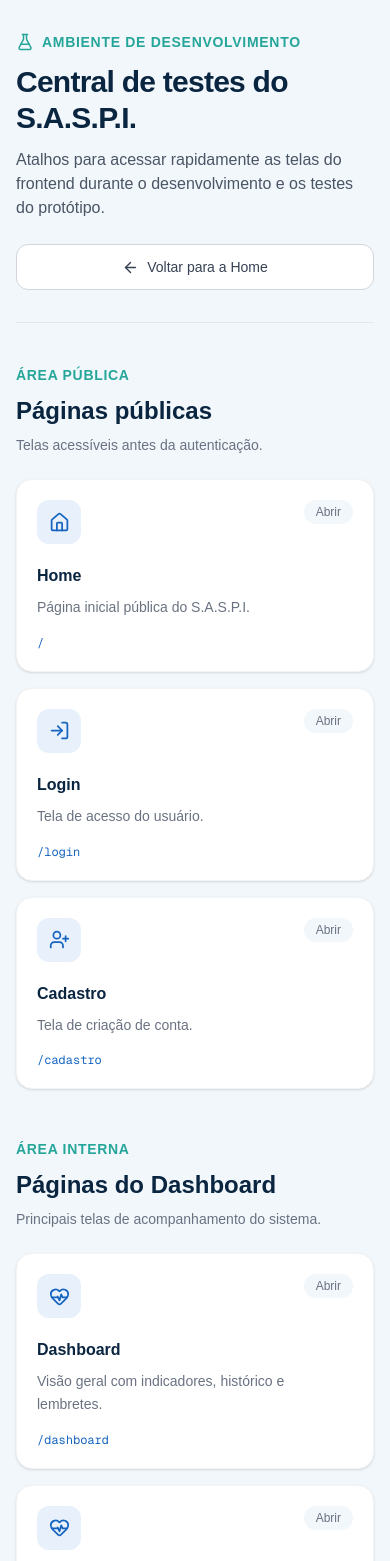
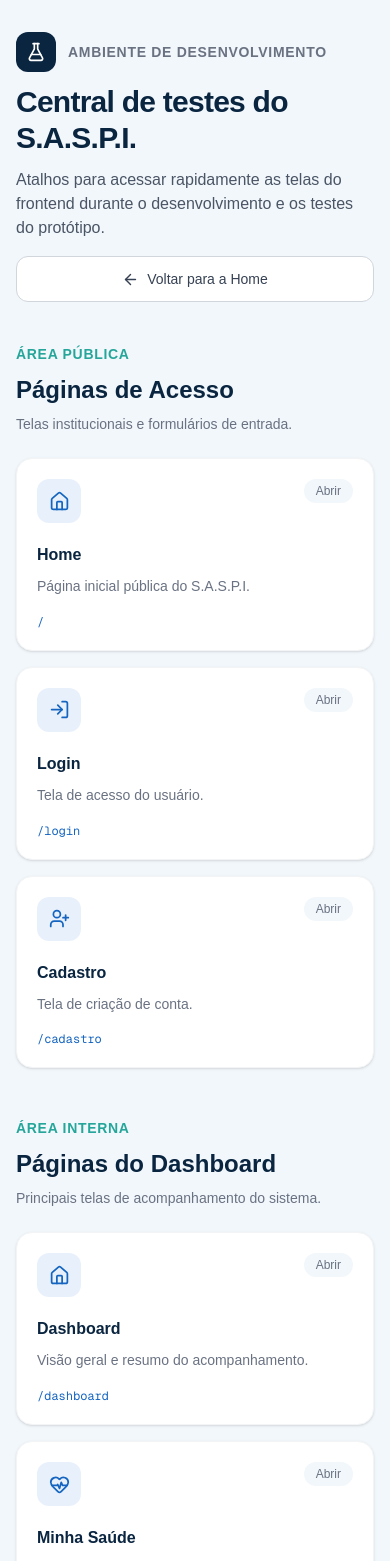
Before and after one commit to MiguelHelen/S.A.S.P.I-Sistema-de-Acompanhamento-de-Saude-para-Pessoas-Idosas-, a Next.js app: page /dev in a window 390 px wide. Shown: the top 1561 px of the page. Built offline with nearby package versions, Linux system fonts and the light colour scheme; no server answers.

Commit message:
build: atualiza regras do eslint, gitignore e conexao na pagina dev

```diff
--- a/eslint.config.mjs
+++ b/eslint.config.mjs
@@ -1,18 +1,23 @@
-import { defineConfig, globalIgnores } from "eslint/config";
-import nextVitals from "eslint-config-next/core-web-vitals";
-import nextTs from "eslint-config-next/typescript";
+import { dirname } from "path";
+import { fileURLToPath } from "url";
+import { FlatCompat } from "@eslint/eslintrc";
 
-const eslintConfig = defineConfig([
-  ...nextVitals,
-  ...nextTs,
-  // Override default ignores of eslint-config-next.
-  globalIgnores([
-    // Default ignores of eslint-config-next:
-    ".next/**",
-    "out/**",
-    "build/**",
-    "next-env.d.ts",
-  ]),
-]);
+const __filename = fileURLToPath(import.meta.url);
+const __dirname = dirname(__filename);
+
+const compat = new FlatCompat({
+  baseDirectory: __dirname,
+});
+
+const eslintConfig = [
+  ...compat.extends("next/core-web-vitals", "next/typescript"),
+  {
+    rules: {
+      "@typescript-eslint/no-explicit-any": "off",
+      "@typescript-eslint/no-unused-vars": "off",
+      "react-hooks/set-state-in-effect": "off"
+    }
+  }
+];
 
 export default eslintConfig;
--- a/src/app/dev/page.tsx
+++ b/src/app/dev/page.tsx
@@ -1,3 +1,5 @@
+"use client";
+
 import Link from "next/link";
 import {
   ArrowLeft,
@@ -13,6 +15,7 @@ import {
   UserRound,
 } from "lucide-react";
 import { notFound } from "next/navigation";
+import { useEffect, useState } from "react";
 
 const publicRoutes = [
   {
@@ -38,60 +41,45 @@ const publicRoutes = [
 const dashboardRoutes = [
   {
     title: "Dashboard",
-    description: "Visão geral com indicadores, histórico e lembretes.",
+    description: "Visão geral e resumo do acompanhamento.",
     href: "/dashboard",
-    icon: HeartPulse,
+    icon: Home,
   },
   {
     title: "Minha Saúde",
-    description: "Acompanhamento dos principais indicadores de saúde.",
+    description: "Evolução dos indicadores de saúde.",
     href: "/dashboard/saude",
     icon: HeartPulse,
   },
   {
     title: "Medicamentos",
-    description: "Listagem e acompanhamento de medicamentos.",
+    description: "Lista de medicamentos cadastrados.",
     href: "/dashboard/medicamentos",
     icon: Pill,
   },
   {
     title: "Consultas",
-    description: "Agenda e acompanhamento de consultas.",
+    description: "Agenda de compromissos médicos.",
     href: "/dashboard/consultas",
     icon: CalendarDays,
   },
   {
+    title: "Exames",
+    description: "Central de laudos e resultados.",
+    href: "/dashboard/exames",
+    icon: FlaskConical,
+  },
+  {
     title: "Histórico",
-    description: "Registros anteriores de saúde.",
+    description: "Linha do tempo de registros clínicos.",
     href: "/dashboard/historico",
     icon: ClipboardList,
   },
   {
     title: "Perfil",
-    description: "Informações pessoais da conta.",
+    description: "Configurações da conta do usuário.",
     href: "/dashboard/perfil",
     icon: UserRound,
-  },
-];
-
-const formRoutes = [
-  {
-    title: "Novo registro",
-    description: "Formulário para registrar um novo indicador de saúde.",
-    href: "/dashboard/historico/novo",
-    category: "Saúde",
-  },
-  {
-    title: "Novo medicamento",
-    description: "Formulário para cadastrar um novo medicamento.",
-    href: "/dashboard/medicamentos/novo",
-    category: "Medicamentos",
-  },
-  {
-    title: "Nova consulta",
-    description: "Formulário para cadastrar uma nova consulta.",
-    href: "/dashboard/consultas/nova",
-    category: "Consultas",
   },
 ];
 
@@ -133,19 +121,52 @@ function RouteCard({
 }
 
 export default function DevPage() {
-  if (process.env.NODE_ENV === "production") {
-    notFound();
-  }
+  const [apiStatus, setApiStatus] = useState("Verificando...");
+
+  useEffect(() => {
+    // Trava de segurança para produção
+    if (process.env.NODE_ENV === "production") {
+      notFound();
+    }
+
+    // Ping na API para checar conexão e imprimir no F12
+    async function checkBackendConnection() {
+      const apiUrl = process.env.NEXT_PUBLIC_API_URL || "https://perfect-bravery-production-5ce7.up.railway.app";
+
+      try {
+        console.log("%c⏳ S.A.S.P.I. -> Tentando conectar com a API na Railway...", "color: #3b82f6; font-weight: bold;");
+
+        // Fazemos um fetch simples na rota principal
+        const response = await fetch(apiUrl);
+
+        if (response.ok || response.status === 404 || response.status === 401) {
+          // Se respondeu qualquer coisa (mesmo rota não encontrada/não autorizada), o servidor está online
+          console.log("%c✅ S.A.S.P.I. -> API CONECTADA COM SUCESSO!", "color: #10b981; font-size: 14px; font-weight: bold; background: #ecfdf5; padding: 4px; border-radius: 4px;");
+          setApiStatus("Conectado 🟢");
+        } else {
+          console.log("%c⚠️ S.A.S.P.I. -> A API respondeu com um erro inesperado.", "color: #f59e0b; font-weight: bold;");
+          setApiStatus("Erro na resposta 🟡");
+        }
+      } catch (error) {
+        console.error("%c❌ S.A.S.P.I. -> FALHA NA CONEXÃO. API OFFLINE OU ERRO DE CORS.", "color: #ef4444; font-size: 14px; font-weight: bold; background: #fef2f2; padding: 4px; border-radius: 4px;");
+        console.error(error);
+        setApiStatus("Offline 🔴");
+      }
+    }
+
+    checkBackendConnection();
+  }, []);
 
   return (
     <main className="min-h-screen bg-[#F2F7FB]">
       <div className="mx-auto max-w-7xl px-4 py-8 md:px-8 md:py-12">
-        <div className="flex flex-col gap-6 border-b border-gray-200 pb-8 sm:flex-row sm:items-end sm:justify-between">
+        <div className="flex flex-col gap-4 sm:flex-row sm:items-center sm:justify-between">
           <div>
-            <div className="flex items-center gap-2 text-[#26A69A]">
-              <FlaskConical size={18} />
-
-              <span className="text-sm font-semibold uppercase tracking-wider">
+            <div className="flex items-center gap-3">
+              <div className="flex h-10 w-10 items-center justify-center rounded-xl bg-[#0A2540] text-white">
+                <FlaskConical size={20} />
+              </div>
+              <span className="text-sm font-semibold uppercase tracking-wider text-gray-500">
                 Ambiente de desenvolvimento
               </span>
             </div>
@@ -176,11 +197,11 @@ export default function DevPage() {
             </span>
 
             <h2 className="mt-2 text-2xl font-bold text-[#0A2540]">
-              Páginas públicas
+              Páginas de Acesso
             </h2>
 
             <p className="mt-2 text-sm text-gray-500">
-              Telas acessíveis antes da autenticação.
+              Telas institucionais e formulários de entrada.
             </p>
           </div>
 
@@ -213,54 +234,6 @@ export default function DevPage() {
           </div>
         </section>
 
-        <section className="mt-12">
-          <div>
-            <span className="text-sm font-semibold uppercase tracking-wider text-[#26A69A]">
-              Formulários
-            </span>
-
-            <h2 className="mt-2 text-2xl font-bold text-[#0A2540]">
-              Fluxos de cadastro
-            </h2>
-
-            <p className="mt-2 text-sm text-gray-500">
-              Acesso direto às telas utilizadas para inserir informações.
-            </p>
-          </div>
-
-          <div className="mt-6 grid gap-4 lg:grid-cols-3">
-            {formRoutes.map((route) => (
-              <Link
-                key={route.href}
-                href={route.href}
-                className="group rounded-2xl border border-gray-100 bg-white p-5 shadow-sm transition hover:-translate-y-0.5 hover:border-[#BFD8F2] hover:shadow-lg hover:shadow-blue-950/5"
-              >
-                <div className="flex items-center justify-between gap-4">
-                  <div className="flex h-11 w-11 items-center justify-center rounded-xl bg-[#E6F4EF] text-[#26A69A] transition group-hover:bg-[#26A69A] group-hover:text-white">
-                    <Plus size={21} />
-                  </div>
-
-                  <span className="rounded-full bg-[#F2F7FB] px-3 py-1 text-xs font-medium text-gray-500">
-                    {route.category}
-                  </span>
-                </div>
-
-                <h3 className="mt-5 font-semibold text-[#0A2540]">
-                  {route.title}
-                </h3>
-
-                <p className="mt-2 text-sm leading-relaxed text-gray-500">
-                  {route.description}
-                </p>
-
-                <p className="mt-4 break-all font-mono text-xs text-[#1565C0]">
-                  {route.href}
-                </p>
-              </Link>
-            ))}
-          </div>
-        </section>
-
         <section className="mt-12 rounded-2xl border border-[#DCEAF8] bg-white p-6 shadow-sm md:p-8">
           <h2 className="text-xl font-semibold text-[#0A2540]">
             Estado atual do frontend
@@ -271,7 +244,6 @@ export default function DevPage() {
               <p className="text-xs font-semibold uppercase tracking-wider text-gray-400">
                 Build
               </p>
-
               <p className="mt-2 font-semibold text-[#20877E]">Funcionando</p>
             </div>
 
@@ -279,7 +251,6 @@ export default function DevPage() {
               <p className="text-xs font-semibold uppercase tracking-wider text-gray-400">
                 Vulnerabilidades
               </p>
-
               <p className="mt-2 font-semibold text-[#20877E]">0 encontradas</p>
             </div>
 
@@ -287,7 +258,6 @@ export default function DevPage() {
               <p className="text-xs font-semibold uppercase tracking-wider text-gray-400">
                 Dados
               </p>
-
               <p className="mt-2 font-semibold text-[#1565C0]">
                 Demonstrativos
               </p>
@@ -295,11 +265,10 @@ export default function DevPage() {
 
             <div className="rounded-xl bg-[#F8FBFE] p-4">
               <p className="text-xs font-semibold uppercase tracking-wider text-gray-400">
-                Backend
+                API Backend
               </p>
-
-              <p className="mt-2 font-semibold text-gray-500">
-                Ainda não integrado
+              <p className={`mt-2 font-semibold ${apiStatus.includes("Conectado") ? "text-emerald-600" : apiStatus.includes("Offline") ? "text-red-500" : "text-amber-500"}`}>
+                {apiStatus}
               </p>
             </div>
           </div>
```
Also changed, not shown: 2 other files (tests, documents, lock files or other folders).
